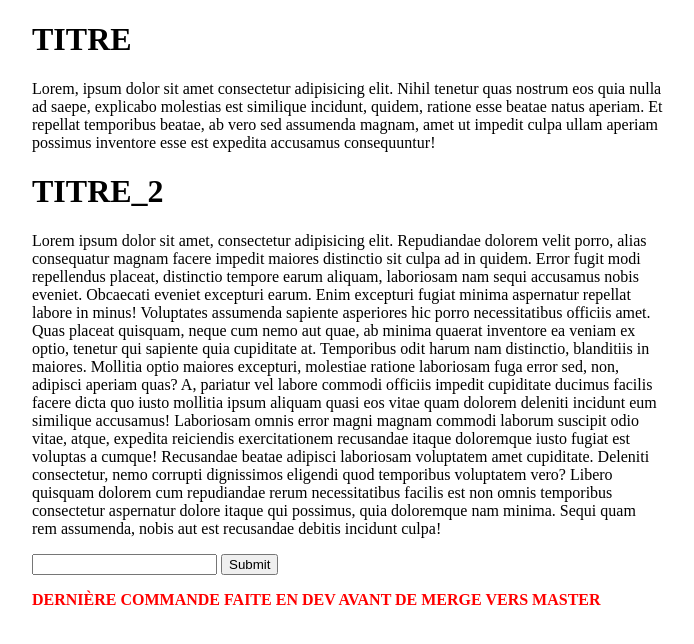
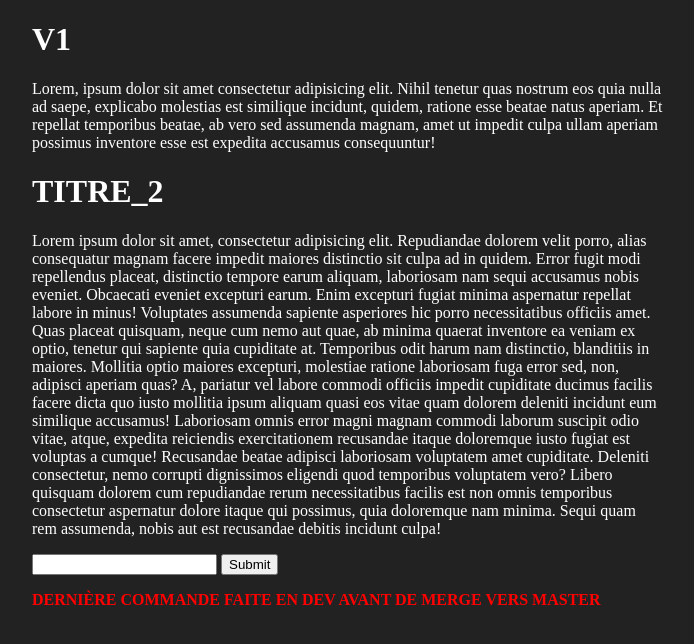
Before and after one commit to leroydlee/ingrwi19, a plain HTML site: page index.html in a window 1280 px wide. Shown: the whole page, without its empty margins (292-986 px from the left). Drawn offline with Linux system fonts and the light colour scheme.

Commit message:
ajout titre v1 + bgc

```diff
--- a/css/style.css
+++ b/css/style.css
@@ -1,3 +1,8 @@
+body{
+    background-color: #222222;
+    color: #ffffff;
+}
+
 h1{
     text-transform: uppercase;
 }
--- a/index.html
+++ b/index.html
@@ -10,7 +10,7 @@
 <body>
 
     <main>
-        <h1>titre</h1>
+        <h1>V1</h1>
 
         <p>Lorem, ipsum dolor sit amet consectetur adipisicing elit. Nihil tenetur quas nostrum eos quia nulla ad saepe, explicabo molestias est similique incidunt, quidem, ratione esse beatae natus aperiam. Et repellat temporibus beatae, ab vero sed assumenda magnam, amet ut impedit culpa ullam aperiam possimus inventore esse est expedita accusamus consequuntur!
         </p>
```
